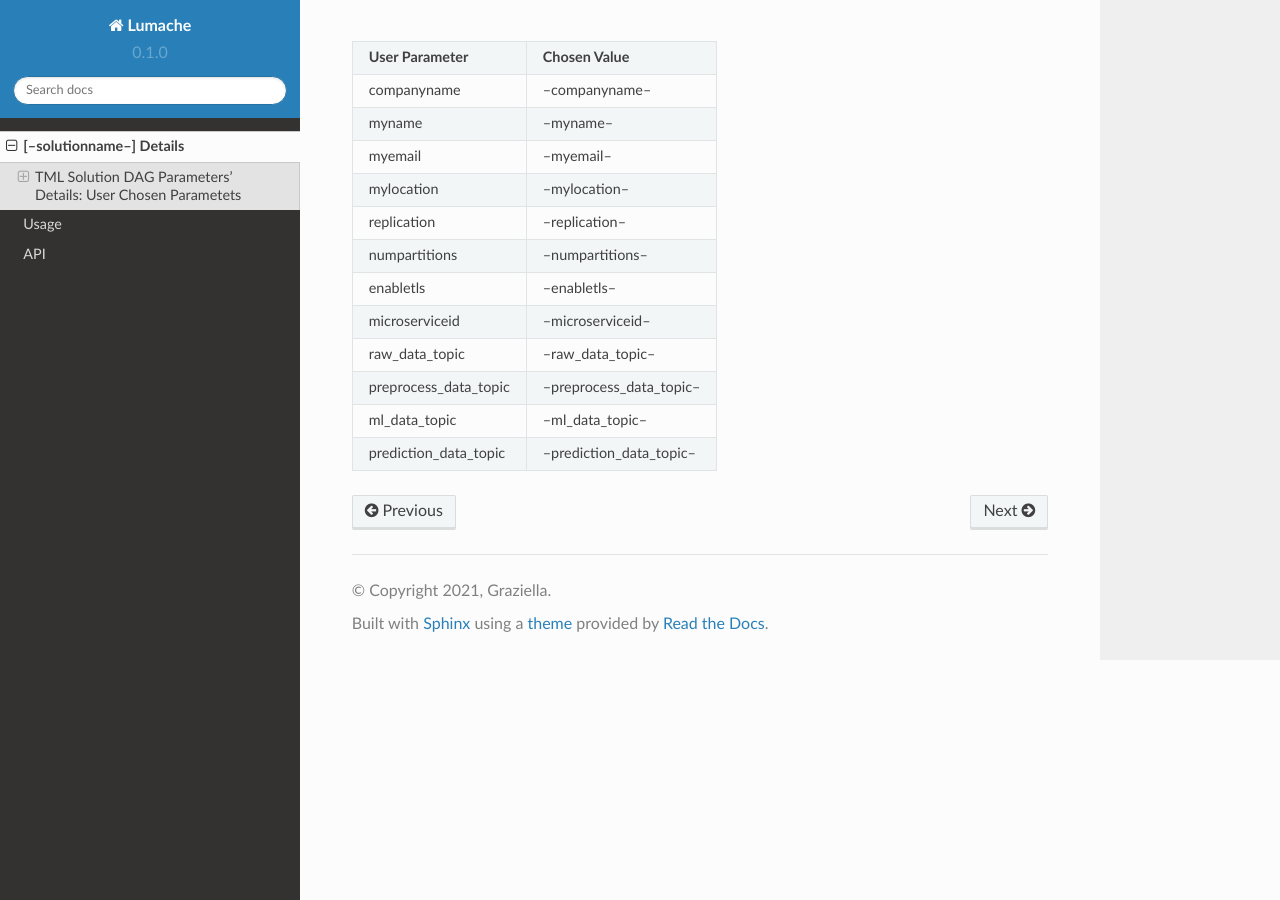
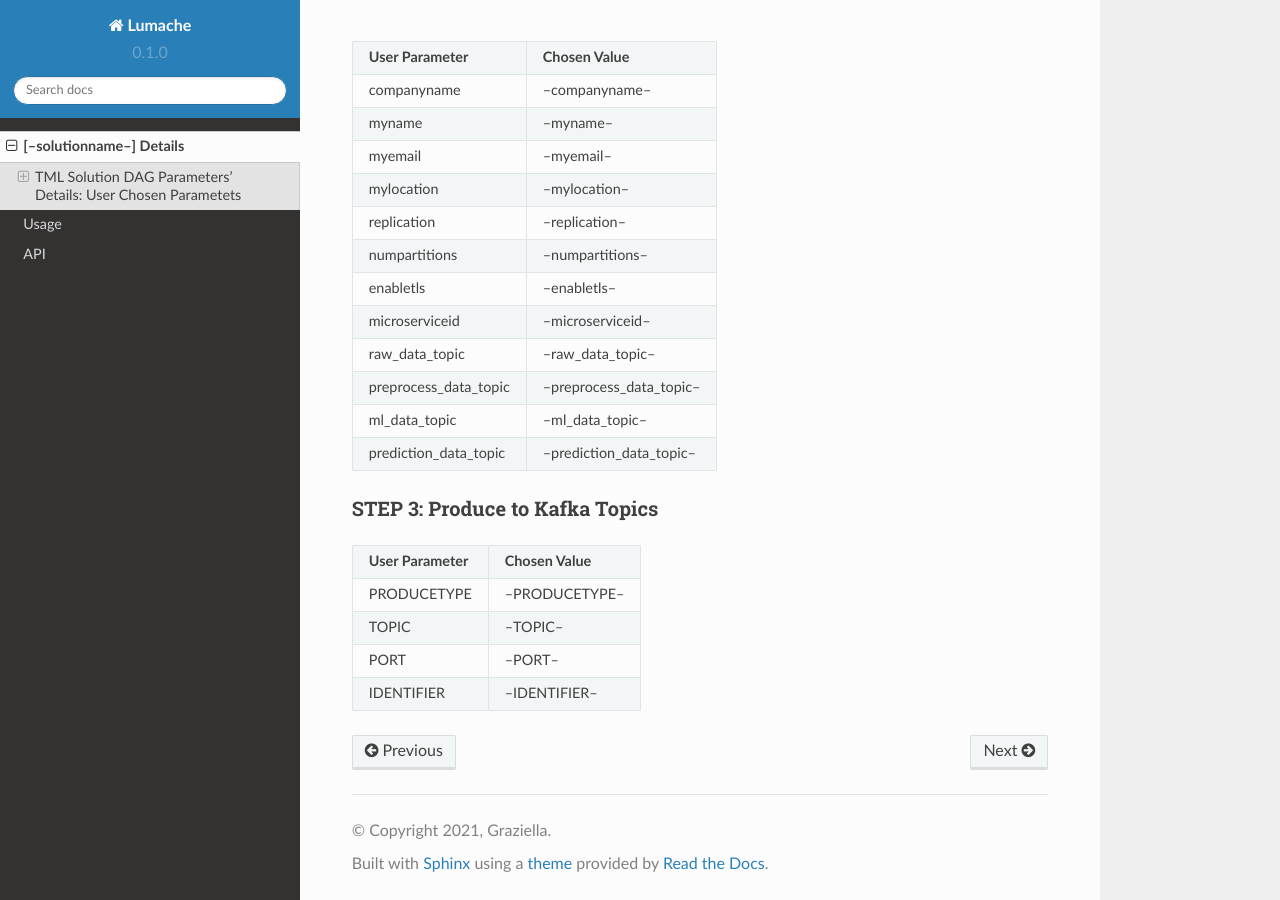
Before and after one commit to vanesalcb06/tssproject2-2b5c, a Sphinx documentation site: the page built from docs/source/details.rst, in a window 1280 px wide and 900 px high, scrolled down 622 px. Built offline with Sphinx 7.4.7 and the Read the Docs theme 2.0.0, drawn with Linux system fonts in a browser that asks for light colours.

Commit message:
Update details.rst

```diff
--- a/docs/source/details.rst
+++ b/docs/source/details.rst
@@ -57,3 +57,19 @@ STEP 2: Create Kafka Topics: tml_system_step_2_kafka_createtopic_dag
      - --ml_data_topic--
    * - prediction_data_topic
      - --prediction_data_topic--
+
+STEP 3: Produce to Kafka Topics
+^^^^^^^^^^^^^^^^^^^^^^^^^^^^^^^^^^
+
+.. list-table::
+
+   * - **User Parameter**
+     - **Chosen Value**
+   * - PRODUCETYPE
+     - --PRODUCETYPE--
+   * - TOPIC
+     - --TOPIC--
+   * - PORT
+     - --PORT--
+   * - IDENTIFIER
+     - --IDENTIFIER--
```
